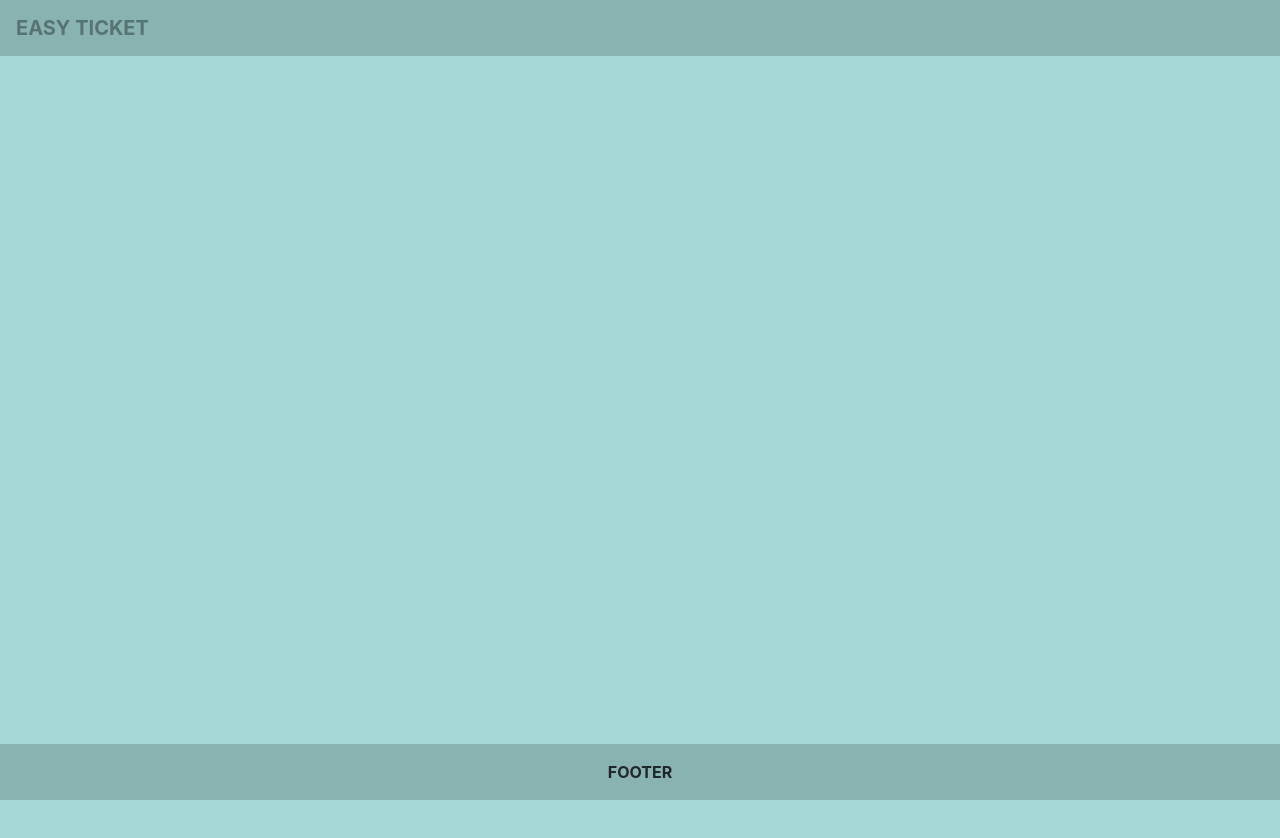
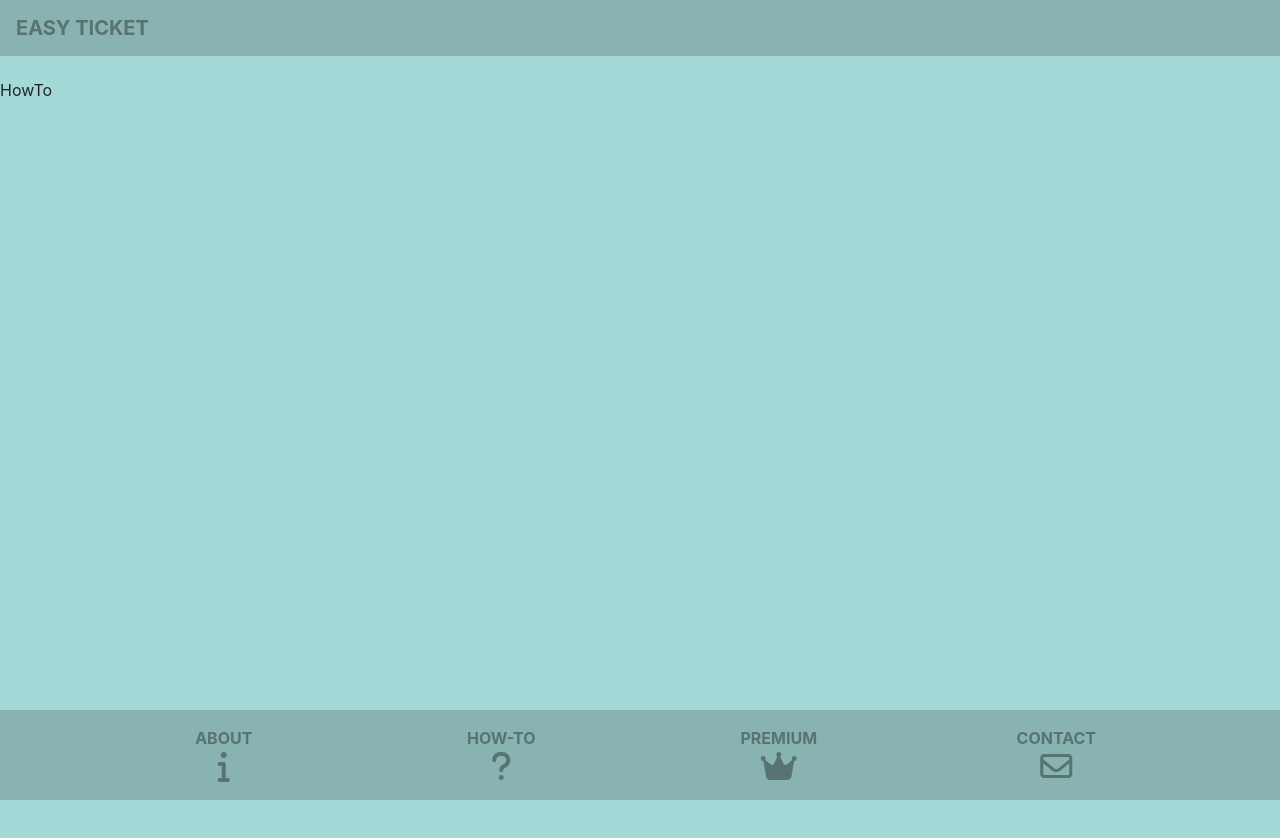
Before and after one commit to varroz56/easyticket, a React (Create React App) app in the folder frontend/: page /howto in a window 1280 px wide. Shown: the top 838 px of the page. Built offline with nearby package versions, Linux system fonts and the light colour scheme.

Commit message:
added footer links and basic pages to them

```diff
--- a/frontend/src/App.js
+++ b/frontend/src/App.js
@@ -1,15 +1,26 @@
 import React from 'react';
+import { BrowserRouter as Router, Route, Switch } from 'react-router-dom';
 import Layout from './hocs/Layout';
+
+import { About } from './components/guestPages/About';
+import { HowTo } from './components/guestPages/HowTo';
+import { Premium } from './components/guestPages/Premium';
+import { ContactUs } from './components/guestPages/ContactUs';
 
 
 import './sass/main.scss';
 
-function App() {
-  return (
-    <div className="App">
-      <Layout></Layout>
-    </div>
-  );
-}
+const App = () => (
+  <Router>
+    <Layout>
+      <Switch>
+        <Route exact path="/about" component={About} />
+        <Route exact path="/howto" component={HowTo} />
+        <Route exact path="/premium" component={Premium} />
+        <Route exact path="/contactus" component={ContactUs} />
+      </Switch>
+    </Layout>
+  </Router>
+);
 
 export default App;
--- /dev/null
+++ b/frontend/src/components/guestPages/About.js
@@ -0,0 +1,20 @@
+import React, { Component } from 'react'
+import { Helmet } from 'react-helmet';
+
+export class About extends Component {
+    render() {
+        return (
+            <div className="container about__container pt-5">
+                <Helmet>
+                    <title>About Easy Ticket </title>
+                    <meta name="description" content="About Easy Ticket" />
+                </Helmet>
+                <div className="row about__section_row">
+                    <div className="about__section__content">About</div>
+                </div>
+            </div>
+        )
+    }
+}
+
+export default About
--- /dev/null
+++ b/frontend/src/components/guestPages/ContactUs.js
@@ -0,0 +1,13 @@
+import React, { Component } from 'react'
+
+export class ContactUs extends Component {
+    render() {
+        return (
+            <div>
+                ContactUs
+            </div>
+        )
+    }
+}
+
+export default ContactUs;
--- /dev/null
+++ b/frontend/src/components/guestPages/HowTo.js
@@ -0,0 +1,13 @@
+import React, { Component } from 'react'
+
+export class HowTo extends Component {
+    render() {
+        return (
+            <div>
+                HowTo
+            </div>
+        )
+    }
+}
+
+export default HowTo;
--- /dev/null
+++ b/frontend/src/components/guestPages/Premium.js
@@ -0,0 +1,13 @@
+import React, { Component } from 'react'
+
+export class Premium extends Component {
+    render() {
+        return (
+            <div>
+                Premium
+            </div>
+        )
+    }
+}
+
+export default Premium
--- a/frontend/src/containers/Footer.js
+++ b/frontend/src/containers/Footer.js
@@ -1,11 +1,40 @@
-import React from 'react'
-
+import React from 'react';
+import { Link } from 'react-router-dom';
 
 const Footer = props => {
     return (
-        <footer className="footer fixed-bottom mt-auto py-3 noside">
+        <footer className="footer bg-dark fixed-bottom mt-auto py-3 noside">
             <div className="container footer__container">
-                Footer
+                <div className="row footer__row">
+                    <div className="col-3 footer__col">
+                        <Link to="/about" className="footer__link">
+                            About
+                        <br />
+                            <i className="fas fa-info fa-2x fa__about "></i>
+                        </Link>
+                    </div>
+                    <div className="col-3 footer__col">
+                        <Link to="/howto" className="footer__link">
+                            How-To
+                        <br />
+                            <i className="fas fa-question fa-2x fa__question"></i>
+                        </Link>
+                    </div>
+                    <div className="col-3 footer__col">
+                        <Link to="premium" className="footer__link">
+                            Premium
+                        <br />
+                            <i className="fas fa-crown fa-2x fa__premium"></i>
+                        </Link>
+                    </div>
+                    <div className="col-3 footer__col">
+                        <Link to="/contactus" className="footer__link">
+                            Contact
+                        <br />
+                            <i className="far fa-envelope fa-2x fa__envelope"></i>
+                        </Link>
+                    </div>
+                </div>
             </div>
         </footer>
     )
--- a/frontend/src/hocs/Layout.js
+++ b/frontend/src/hocs/Layout.js
@@ -7,6 +7,8 @@ const Layout = props => {
     return (
         <div>
             <Nav />
+            <div className="pushdown-content"></div>
+            {props.children}
             <Footer />
         </div>
     )
--- a/frontend/src/sass/base/_base.scss
+++ b/frontend/src/sass/base/_base.scss
@@ -9,3 +9,12 @@ body {
 #body {
     padding-bottom: 65px;
 }
+.noside {
+    margin-left: 0 !important;
+    padding-left: 0 !important;
+    margin-right: 0 !important;
+    padding-right: 0 !important;
+}
+.pushdown-content{
+    height: 30px;
+}
--- a/frontend/src/sass/containers/_footer.scss
+++ b/frontend/src/sass/containers/_footer.scss
@@ -12,4 +12,14 @@
     &__container {
         margin: auto;
     }
+    &__row {
+        margin: auto;
+    }
+    &__col {
+        margin: auto;
+    }
+    &__link {
+        text-decoration: none !important;
+        color: $color-link !important;
+    }
 }
```
